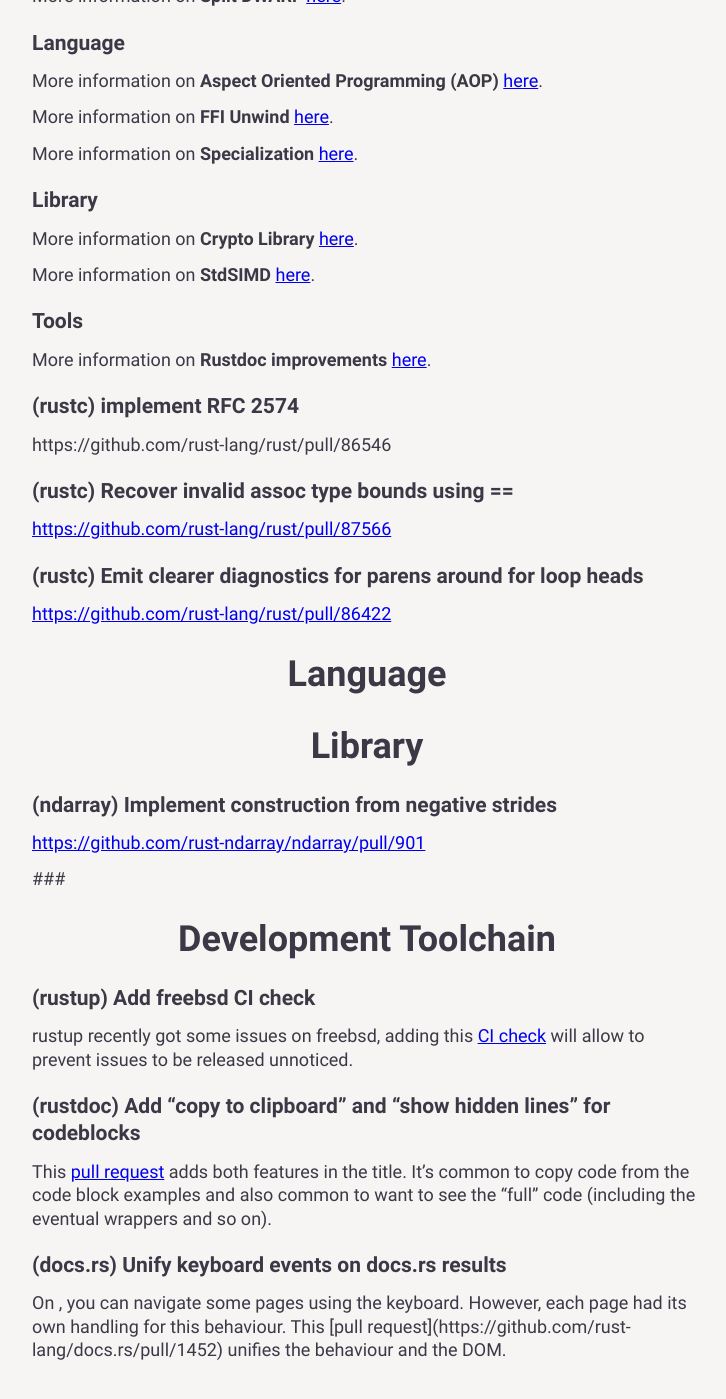
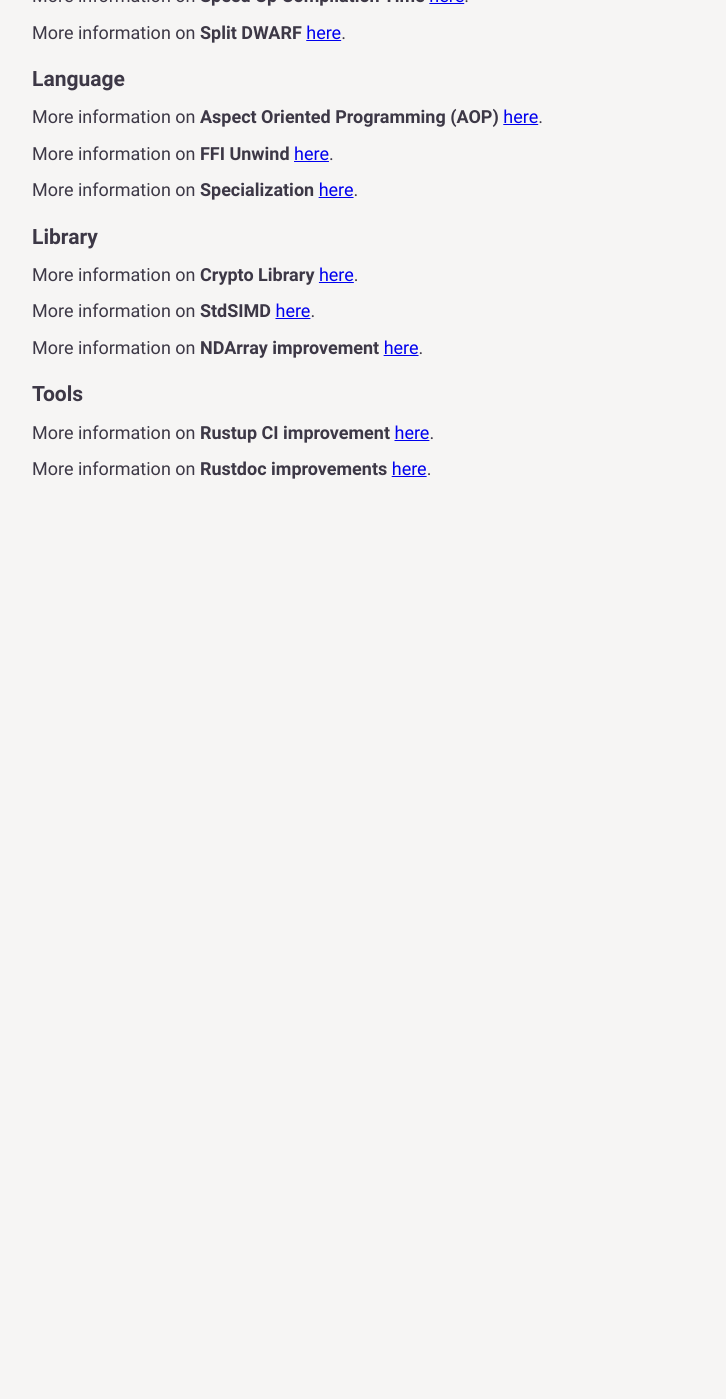
Before and after one commit to yijunyu/trusted-programming.github.io, a Jekyll site: the page built from articles/work-in-progress/index.md, in a window 1280 px wide and 1400 px high, scrolled down 681 px. Shown: the whole window, without its empty margins (273-999 px from the left). Built offline with Jekyll 4.4.1, drawn with Linux system fonts in a browser that asks for light colours; after the commit the page ends 1210 px from its top, so only the background shows below that; some of the changed text lies outside the part shown.

Commit message:
refactor the work in progress reports

```diff
--- a/articles/work-in-progress/index.md
+++ b/articles/work-in-progress/index.md
@@ -23,39 +23,3 @@
 
     {% endif %}
 {% endfor %}
-
-### (rustc) implement RFC 2574
-
-https://github.com/rust-lang/rust/pull/86546
-
-### (rustc) Recover invalid assoc type bounds using ==
-
-<https://github.com/rust-lang/rust/pull/87566>
-
-### (rustc) Emit clearer diagnostics for parens around for loop heads
-
-<https://github.com/rust-lang/rust/pull/86422>
-
-# Language
-
-# Library
-
-### (ndarray) Implement construction from negative strides
-
-<https://github.com/rust-ndarray/ndarray/pull/901>
-
-###
-
-# Development Toolchain
-
-### (rustup) Add freebsd CI check
-
-rustup recently got some issues on freebsd, adding this [CI check](https://github.com/rust-lang/rustup/pull/2783) will allow to prevent issues to be released unnoticed.
-
-### (rustdoc) Add "copy to clipboard" and "show hidden lines" for codeblocks
-
-This [pull request](https://github.com/rust-lang/rust/pull/86892) adds both features in the title. It's common to copy code from the code block examples and also common to want to see the "full" code (including the eventual wrappers and so on).
-
-### (docs.rs) Unify keyboard events on docs.rs results
-
-On <docs.rs>, you can navigate some pages using the keyboard. However, each page had its own handling for this behaviour. This [pull request](https://github.com/rust-lang/docs.rs/pull/1452) unifies the behaviour and the DOM.
```
Also changed, not shown: articles/work-in-progress/2574.md (added, +3 -0 lines), articles/work-in-progress/Compiler/Diagnosis.md (added, +15 -0 lines), articles/work-in-progress/Library/ndarray.md (added, +14 -0 lines), articles/work-in-progress/Tools/FreeBSD_CI.md (added, +17 -0 lines), articles/work-in-progress/Tools/RustDoc.md (+8 -0 lines), articles/work-in-progress/TypeBounds.md (added, +3 -0 lines).
